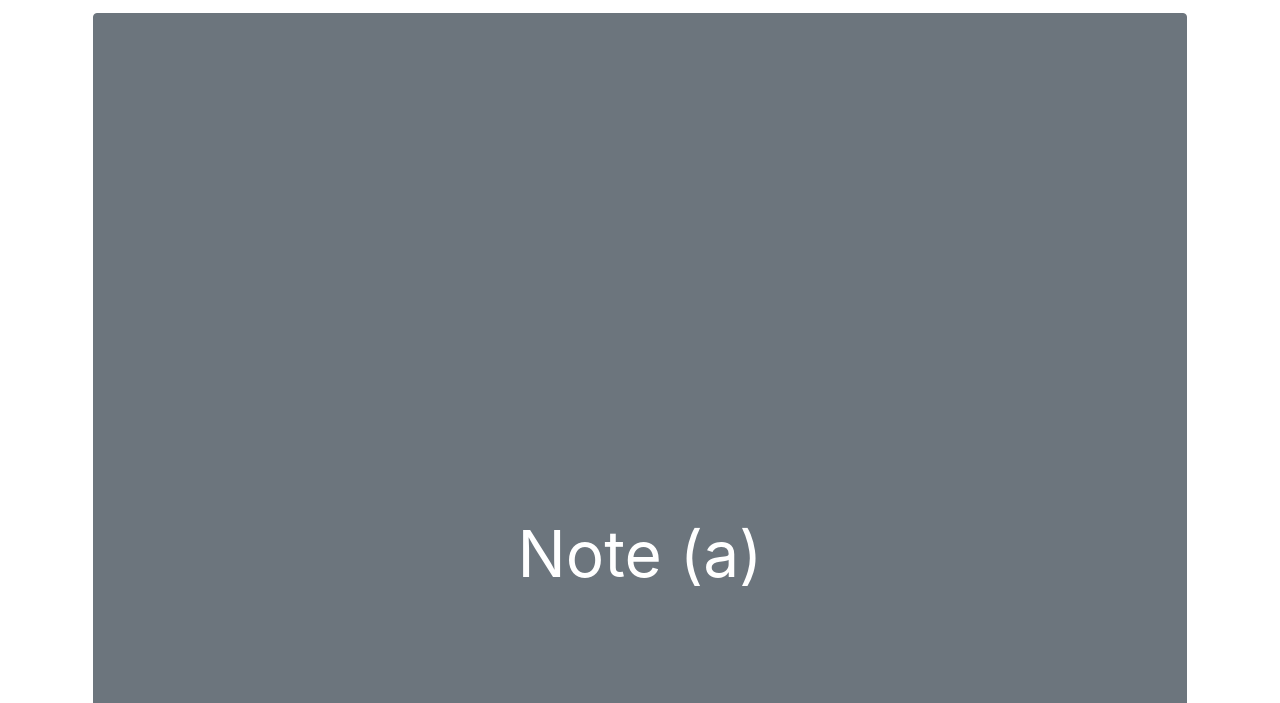
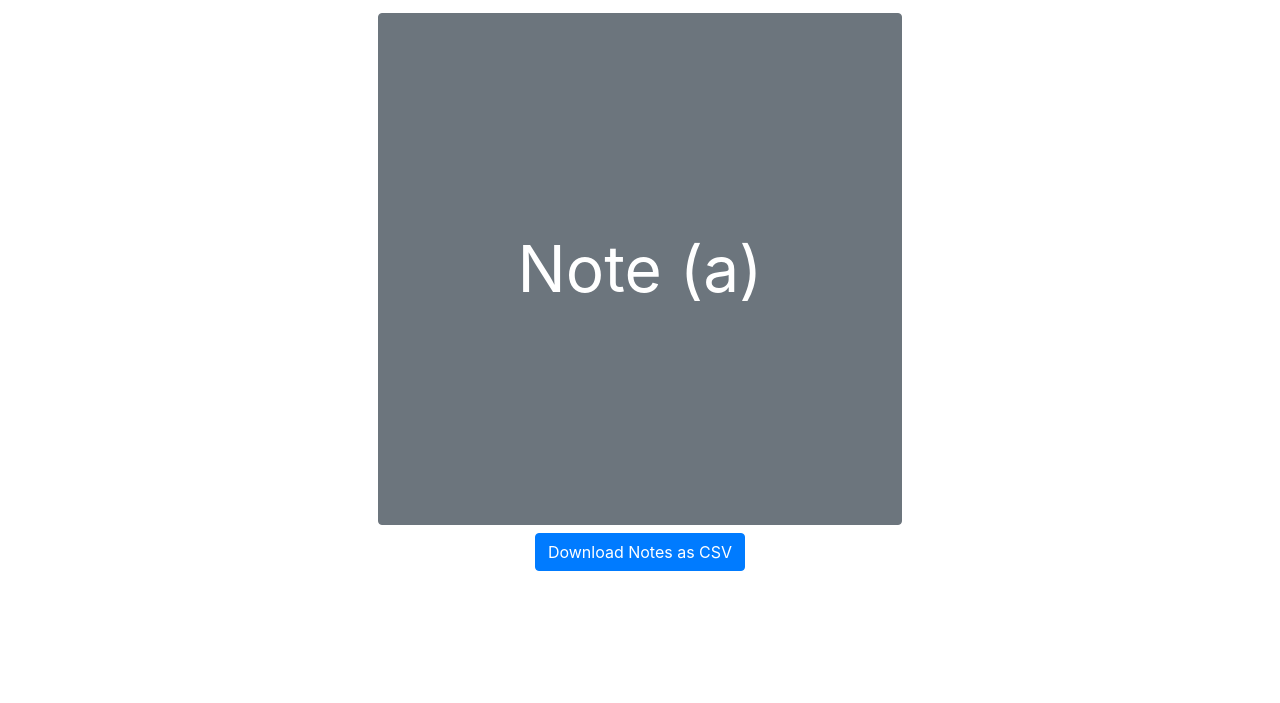
Before and after one commit to rantahar/noting_app, a plain HTML site: page index.html in a window 1280 px wide. Shown: the part 97-800 px from the top of the page. Drawn offline with nearby package versions, Linux system fonts and the light colour scheme.

Commit message:
Scale the button with the screen size

```diff
--- a/index.html
+++ b/index.html
@@ -19,7 +19,7 @@
             <h2>Notes today: <span id="labelCount"></span></h2>
         </div>
         <div class="row justify-content-center">
-            <div class="col-12">
+            <div class="col-12 col-sm-12 col-md-8 col-lg-6">
                  <div id="label_container" class="d-flex flex-wrap justify-content-around">
                 </div>
             </div>
--- a/noting_app.js
+++ b/noting_app.js
@@ -164,7 +164,6 @@ download_button_container.appendChild(downloadButton);
 
 
 // Request wake lock to try to keep the screen on
-
 let wakeLock = null;
 
 const requestWakeLock = async () => {
```
